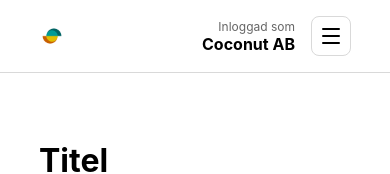
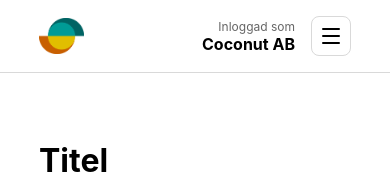
Before and after one commit to chas-challenge-2026/resurs-team1, a React (Vite) app in the folder frontend/: page / in a window 390 px wide. Shown: the top 174 px of the page. Built offline with nearby package versions, Linux system fonts and the light colour scheme.

Commit message:
#77 change logo type dynamically

```diff
--- a/frontend/src/components/Header/Header.module.css
+++ b/frontend/src/components/Header/Header.module.css
@@ -18,13 +18,8 @@
 }
 
 .logo img {
-  height: 26px;
+  height: 32px;
   width: auto;
-}
-
-/* icon only version is the small screen one */
-.logoMark {
-  display: none;
 }
 
 /* have to style nav to look similar to ghost button because it needs to be a navlink */
@@ -35,11 +30,16 @@
   gap: var(--space-xs);
 }
 
+/* shared by the bar nav and the dropdown nav */
+.nav a,
+.menuNav a {
+  color: var(--color-text-muted);
+  text-decoration: none;
+}
+
 .nav a {
   padding: var(--space-xs) 12px;
   border-radius: var(--radius-xs);
-  color: var(--color-text-muted);
-  text-decoration: none;
 }
 
 .nav a:hover {
@@ -47,7 +47,8 @@
   color: var(--color-text-main);
 }
 
-.nav a[aria-current] {
+.nav a[aria-current],
+.menuNav a[aria-current] {
   color: var(--color-text-main);
   font-weight: 600;
 }
@@ -107,12 +108,9 @@
 
 /* --- small screens --- */
 @media (max-width: 1023px) {
-  .logoWordmark {
-    display: none;
-  }
-
-  .logoMark {
-    display: block;
+  /* round mark needs a bit more height to read as big as the wordmark */
+  .logo img {
+    height: 36px;
   }
 
   .inner {
@@ -177,13 +175,6 @@
 
   .menuNav a {
     padding: var(--space-xs) 0;
-    color: var(--color-text-muted);
-    text-decoration: none;
-  }
-
-  .menuNav a[aria-current] {
-    color: var(--color-text-main);
-    font-weight: 600;
   }
 
   /* dims the page under the header while the menu is open */
--- a/frontend/src/components/Header/Header.tsx
+++ b/frontend/src/components/Header/Header.tsx
@@ -1,7 +1,7 @@
 import { useState, type ReactNode } from "react"
 import Button from "../Button/Button"
-import wordmark from "../../assets/branding/resurs-wordmark.png"
-import mark from "../../assets/branding/resurs-logo.png"
+import textLogo from "../../assets/branding/resurs-wordmark.png"
+import logo from "../../assets/branding/resurs-mark.png"
 import s from "./Header.module.css"
 
 interface HeaderProps {
@@ -19,9 +19,11 @@ const Header = ({ company, onLogout, children }: HeaderProps) => {
       <header className={s.header}>
         <div className={s.inner}>
           <a className={s.logo} href="/">
-            {/* css picks one, only ever one is visible */}
-            <img className={s.logoWordmark} src={wordmark} alt="Resurs" />
-            <img className={s.logoMark} src={mark} alt="Resurs" />
+            {/* the browser picks one source, so only one file gets fetched */}
+            <picture>
+              <source media="(max-width: 1023px)" srcSet={logo} />
+              <img src={textLogo} alt="Resurs" />
+            </picture>
           </a>
 
           {children && <nav className={s.nav}>{children}</nav>}
```
Also changed, not shown: frontend/src/assets/branding/resurs-mark.png (added).
